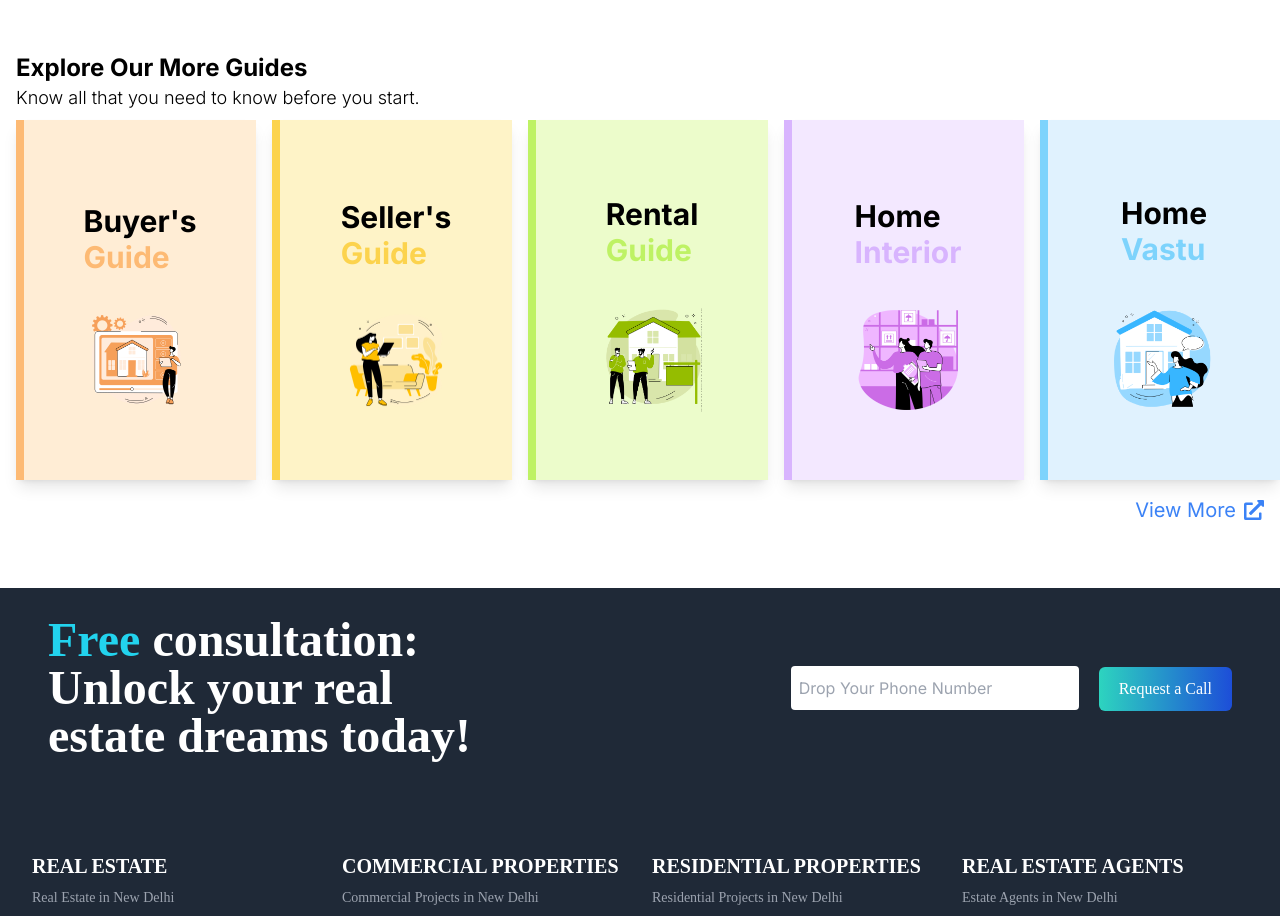
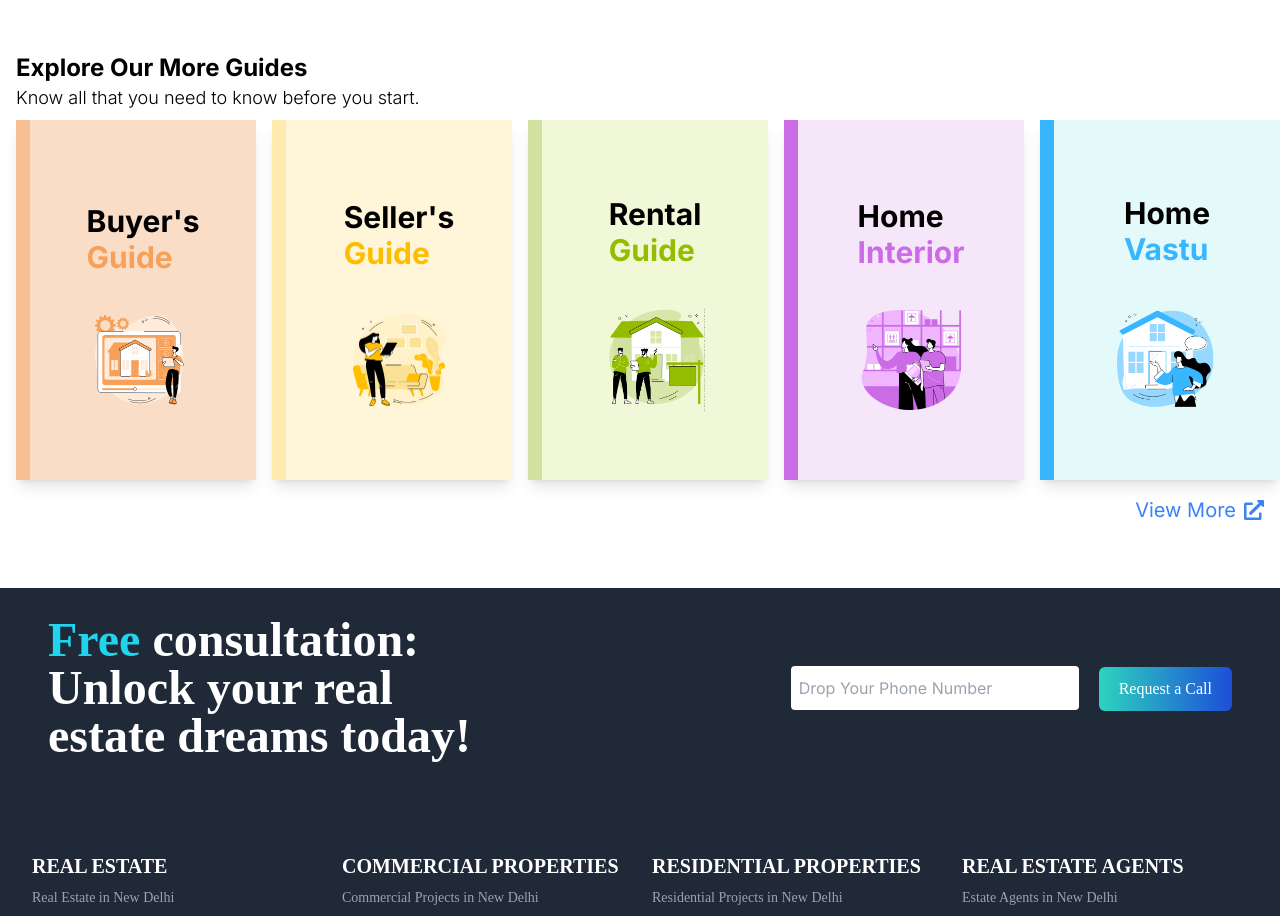
Before and after one commit to hacanand/dealacres-v1.1, a Next.js app: page /safety in a window 1280 px wide. Shown: the part 2120-3036 px from the top of the page. Built offline with nearby package versions, Linux system fonts and the light colour scheme.

Commit message:
fixed guide cards themes in safety and blogs

```diff
--- a/src/app/blog/[...id]/page.jsx
+++ b/src/app/blog/[...id]/page.jsx
@@ -89,27 +89,42 @@ const guidesData = [
   {
     "title": "Buyer's Guide",
     "img": "buyers-guide.png",
-      "theme": "orange"
+    "bgColor": "#FADDC6",
+    "borderColor": "#F6C094",
+    "textColor": "#F6A05A",
+    "content": "Are you looking to buy your first home? Our Buyer's Guide will help you make informed decisions. Whether you prefer a luxurious apartment or a cozy villa, this guide covers it all. Explore financing options, understand the home buying process, and gain valuable insights into property inspections and negotiations."
   },
   {
     "title": "Seller's Guide",
     "img": "sellers-guide.png",
-      "theme": "yellow"
+    "bgColor": "#FFF5D8",
+    "borderColor": "#FFEBB0",
+    "textColor": "#FDBD00",
+    "content": "Ready to sell your property? Our Seller's Guide provides valuable insights and tips to maximize your property's value. Get started with confidence. Learn about pricing strategies, home staging, and marketing techniques to attract potential buyers. Navigate the selling process with ease."
   },
   {
     "title": "Rental Guide",
     "img": "rental-guide.png",
-      "theme": "green"
+    "bgColor": "#F1F8D7",
+    "borderColor": "#D3E1A0",
+    "textColor": "#95BD00",
+    "content": "Looking for a rental property? Our Rental Guide simplifies the process, helping you find the perfect place. Explore your options with ease. Learn about rental agreements, tenant rights, and tips for a smooth move-in process. Make informed decisions when renting your next home."
   },
   {
     "title": "Home Interior",
     "img": "home-interior-guide.png",
-      "theme": "purple"
+    "bgColor": "#F6E6FA",
+    "borderColor": "#CB6CE6",
+    "textColor": "#CB6CE6",
+    "content": "Transform your home's interior with our Home Interior Guide. Discover trendy decor ideas and create a space you'll love. Explore the latest interior design trends, color schemes, and furniture selection tips. Turn your house into a stylish and comfortable haven."
   },
   {
     "title": "Home Vastu",
+    "textColor": "#38B6FF",
     "img": "home-vastu-guide.png",
-      "theme": "blue"
+    "bgColor": "#E4FAFA",
+    "borderColor": "#38B6FF",
+    "content": "Enhance the harmony of your home with Vastu principles. Our Home Vastu Guide offers insights for a balanced and positive living environment. Learn about the significance of directions, Vastu dos and don'ts, and practical tips for a Vastu-compliant home."
   }
 ]
 export default function SingleBlogPage() {
--- a/src/app/safety/page.jsx
+++ b/src/app/safety/page.jsx
@@ -7,35 +7,48 @@ import SafetySection from '@/components/safety/SafetySection'
 import ContactStrip from '@/components/safety/ContactStrip'
 import Guides from '@/components/blog/guides/Guides'
 
-
 const guidesData = [
   {
     "title": "Buyer's Guide",
     "img": "buyers-guide.png",
-      "theme": "orange"
+    "bgColor": "#FADDC6",
+    "borderColor": "#F6C094",
+    "textColor": "#F6A05A",
+    "content": "Are you looking to buy your first home? Our Buyer's Guide will help you make informed decisions. Whether you prefer a luxurious apartment or a cozy villa, this guide covers it all. Explore financing options, understand the home buying process, and gain valuable insights into property inspections and negotiations."
   },
   {
     "title": "Seller's Guide",
     "img": "sellers-guide.png",
-      "theme": "yellow"
+    "bgColor": "#FFF5D8",
+    "borderColor": "#FFEBB0",
+    "textColor": "#FDBD00",
+    "content": "Ready to sell your property? Our Seller's Guide provides valuable insights and tips to maximize your property's value. Get started with confidence. Learn about pricing strategies, home staging, and marketing techniques to attract potential buyers. Navigate the selling process with ease."
   },
   {
     "title": "Rental Guide",
     "img": "rental-guide.png",
-      "theme": "green"
+    "bgColor": "#F1F8D7",
+    "borderColor": "#D3E1A0",
+    "textColor": "#95BD00",
+    "content": "Looking for a rental property? Our Rental Guide simplifies the process, helping you find the perfect place. Explore your options with ease. Learn about rental agreements, tenant rights, and tips for a smooth move-in process. Make informed decisions when renting your next home."
   },
   {
     "title": "Home Interior",
     "img": "home-interior-guide.png",
-      "theme": "purple"
+    "bgColor": "#F6E6FA",
+    "borderColor": "#CB6CE6",
+    "textColor": "#CB6CE6",
+    "content": "Transform your home's interior with our Home Interior Guide. Discover trendy decor ideas and create a space you'll love. Explore the latest interior design trends, color schemes, and furniture selection tips. Turn your house into a stylish and comfortable haven."
   },
   {
     "title": "Home Vastu",
+    "textColor": "#38B6FF",
     "img": "home-vastu-guide.png",
-      "theme": "blue"
+    "bgColor": "#E4FAFA",
+    "borderColor": "#38B6FF",
+    "content": "Enhance the harmony of your home with Vastu principles. Our Home Vastu Guide offers insights for a balanced and positive living environment. Learn about the significance of directions, Vastu dos and don'ts, and practical tips for a Vastu-compliant home."
   }
 ]
-
 
 const SafetyGuide = () => {
 
--- a/src/components/blog/guides/GuideCard.jsx
+++ b/src/components/blog/guides/GuideCard.jsx
@@ -3,55 +3,77 @@ import React from 'react'
 import styles from './styles.module.css'
 
 
-const GuideCard= ({
+const GuideCard = ({
     title,
-    theme,
-    img
+    bgColor,
+    borderColor,
+    img,
+    textColor,
+    variableWidth
 }) => {
 
-    let bgColor = `bg-${theme}-300`;
-    let borderColor = `border-l-${theme}-600`;
-    let textColor = `text-${theme}-600`;
+    // let bgColor = `bg-${theme}-300`;
+    // let borderColor = `border-l-${theme}-600`;
+    // let textColor = `text-${theme}-600`;
 
-    switch(theme) {
-        case 'orange':
-            bgColor = "bg-orange-100";
-            borderColor = "border-l-orange-300";
-            textColor = "text-orange-300";
-            break;
-        case 'yellow':
-            bgColor = "bg-amber-100";
-            borderColor = "border-l-amber-300";
-            textColor = "text-amber-300";
-            break;
-        case 'green':
-            bgColor = "bg-lime-100";
-            borderColor = "border-l-lime-300";
-            textColor = "text-lime-300";
-            break;
-        case 'purple':
-            bgColor = "bg-purple-100";
-            borderColor = "border-l-purple-300";
-            textColor = "text-purple-300";
-            break;
-        case 'blue':
-            bgColor = "bg-sky-100";
-            borderColor = "border-l-sky-300";
-            textColor = "text-sky-300";
-            break;
-      }
+    // switch(theme) {
+    //     case 'orange':
+    //         bgColor = "bg-orange-100";
+    //         borderColor = "border-l-orange-300";
+    //         textColor = "text-orange-300";
+    //         break;
+    //     case 'yellow':
+    //         bgColor = "bg-amber-100";
+    //         borderColor = "border-l-amber-300";
+    //         textColor = "text-amber-300";
+    //         break;
+    //     case 'green':
+    //         bgColor = "bg-lime-100";
+    //         borderColor = "border-l-lime-300";
+    //         textColor = "text-lime-300";
+    //         break;
+    //     case 'purple':
+    //         bgColor = "bg-purple-100";
+    //         borderColor = "border-l-purple-300";
+    //         textColor = "text-purple-300";
+    //         break;
+    //     case 'blue':
+    //         bgColor = "bg-sky-100";
+    //         borderColor = "border-l-sky-300";
+    //         textColor = "text-sky-300";
+    //         break;
+    //   }
+
+
+
+    const noOfWordsInTitle = title.split(' ').length;
+
 
 
     return (
-    <div className={`${styles.guideCard} col-span-1 flex flex-col gap-8 items-center shadow-lg ${bgColor} border-l-[8px] ${borderColor} py-2 px-3`}>
+        <div className={`${!variableWidth ? styles.guideCard : 'w-full h-full' } col-span-1 flex flex-col gap-8 items-center shadow-lg bg-${bgColor} border-l-[14px] border-l-${borderColor} py-2 px-3`}
+            style={{
+                backgroundColor: bgColor,
+                borderLeftColor: borderColor
+            }}
+        >
             <div className='font-bold text-3xl py-2 '>
                 {
-            title.split(' ')[0]
+                    title.split(' ').map((word, index) => {
+                        if (index == noOfWordsInTitle - 1) {
+                            return ""
+                        } else {
+                            return word + " "
                         }
-        <br/>
-        <span className={`${textColor}`}>
+                    }
+                    )
+                }
+                <br />
+                <span className={``} style={{
+                    color: textColor
+                }}>
                     {
-                title.split(' ')[1]
+                        title.split(' ')[noOfWordsInTitle - 1]
                     }
                 </span>
             </div>
--- a/src/components/blog/guides/Guides.jsx
+++ b/src/components/blog/guides/Guides.jsx
@@ -31,7 +31,7 @@ const Guides = ({
                 {
                     guides.map((guide, index) => {
                         return (
-                            <GuideCard title={guide.title} img={guide.img} theme={guide.theme} key={index} />
+                            <GuideCard title={guide.title} img={guide.img} bgColor={guide.bgColor} textColor={guide.textColor} borderColor={guide.borderColor} key={index} />
                         )
                     })
                 }
```
Lines whose indentation alone changed are shown as unchanged.
